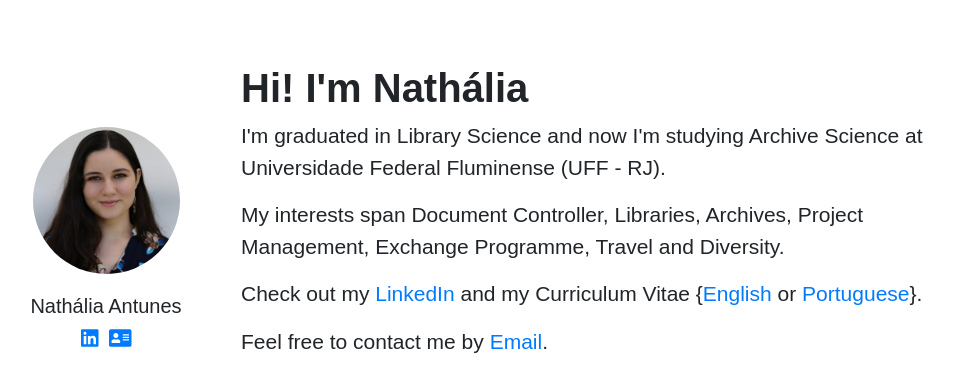
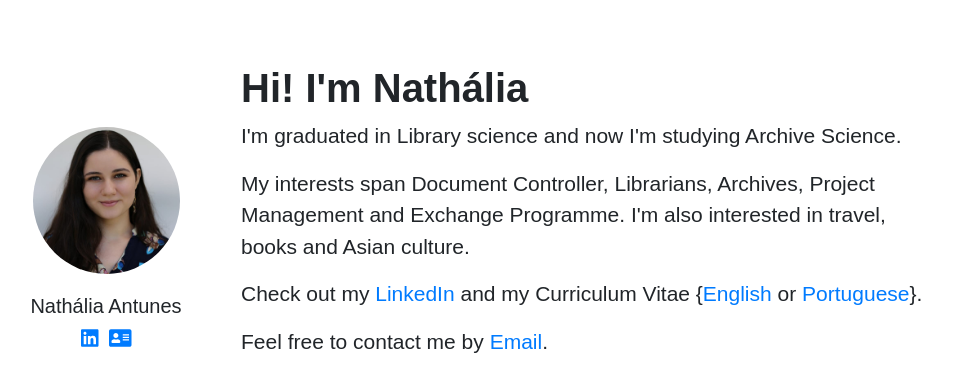
Before and after one commit to naantunes/naantunes.github.io, a Jekyll site: the page built from index.html, in a window 1280 px wide. Shown: the top 392 px of the page, without its empty margins (174-1128 px from the left). Built offline with Jekyll 4.4.1, drawn with Linux system fonts in a browser that asks for light colours; nearby versions of some CDN libraries.

Commit message:
up index

```diff
--- a/index.html
+++ b/index.html
@@ -12,8 +12,8 @@ layout: layout
     </div>
     <div class="col-md-9">
       <h1><strong>Hi! I'm Nathália</strong></h1>
-      <p>I'm graduated in Library Science and now I'm studying Archive Science at Universidade Federal Fluminense (UFF - RJ).
-      <p>My interests span Document Controller, Libraries, Archives, Project Management, Exchange Programme, Travel and Diversity.</p>
+      <p>I'm graduated in Library science and now I'm studying Archive Science.
+      <p>My interests span Document Controller, Librarians, Archives, Project Management and Exchange Programme. I'm also interested in travel, books and Asian culture.</p>
     	<p>Check out my <a href="https://www.linkedin.com/in/nathaliaantunesdasilva/">LinkedIn</a> and my Curriculum Vitae {<a href="{{ site.baseurl }}static/cv_en.pdf">English</a> or <a href="{{ site.baseurl }}static/cv_pt.pdf">Portuguese</a>}.</p>
       <p>Feel free to contact me by <a href="mailto:nathalia.antunes01@gmail.com">Email</a>.</p>
       </br>
```
